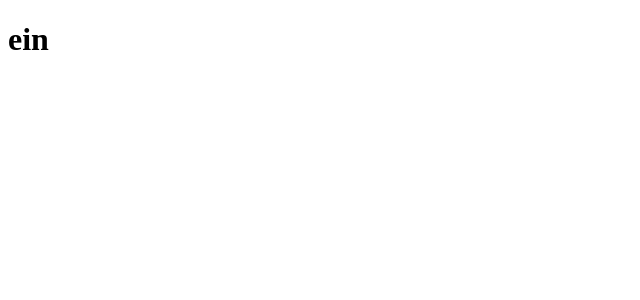
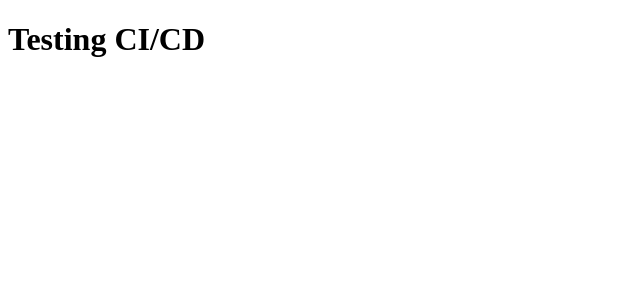
Before and after one commit to dev-nilo/clone-tabnews, a Next.js app: page / in a window 1280 px wide. Shown: the top 300 px of the page, without its empty margins (0-640 px from the left). Built offline with nearby package versions, Linux system fonts and the light colour scheme.

Commit message:
Testing CI/CD

```diff
--- a/pages/index.js
+++ b/pages/index.js
@@ -1,5 +1,5 @@
 function Home() {
-  return <h1>ein</h1>;
+  return <h1>Testing CI/CD</h1>;
 }
 
 export default Home;
```
